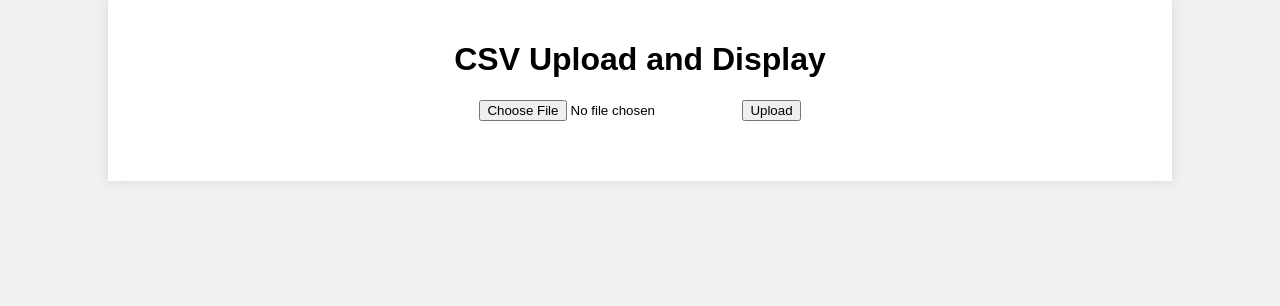
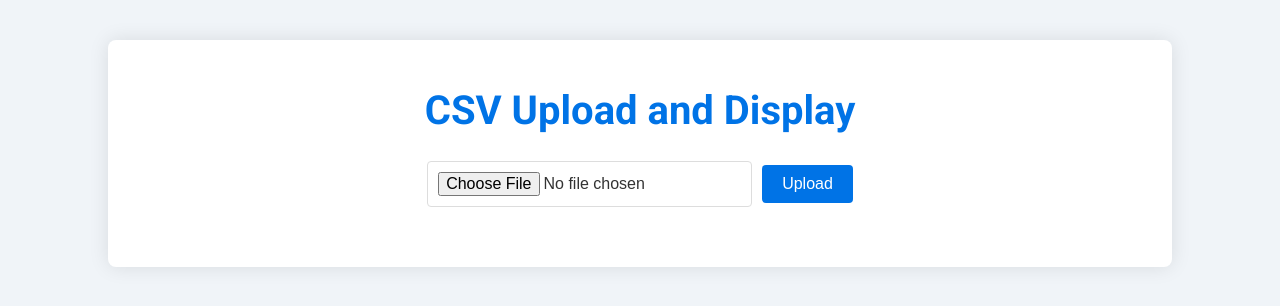
Before and after one commit to Shivek25/Data-Driven-Web-Application, a website: page public/index.html in a window 1280 px wide. Drawn offline with Linux system fonts and the light colour scheme.

Commit message:
Enhanced UI with better styles and fonts

```diff
--- a/public/styles.css
+++ b/public/styles.css
@@ -1,35 +1,64 @@
+/* Import Google Font */
+@import url('https://fonts.googleapis.com/css2?family=Roboto:wght@400;700&display=swap');
+
 body {
-  font-family: Arial, sans-serif;
-  background-color: #f0f0f0;
+  font-family: 'Roboto', sans-serif;
+  background-color: #f0f4f8;
   margin: 0;
   padding: 0;
+  color: #333;
 }
 
 .container {
   width: 80%;
-  margin: 0 auto;
+  max-width: 1200px;
+  margin: 40px auto;
   padding: 20px;
-  background-color: #fff;
-  box-shadow: 0 0 10px rgba(0, 0, 0, 0.1);
+  background-color: #ffffff;
+  border-radius: 8px;
+  box-shadow: 0 0 20px rgba(0, 0, 0, 0.1);
 }
 
 h1 {
   text-align: center;
+  color: #0073e6;
+  font-size: 2.5em;
 }
 
 form {
   display: flex;
   justify-content: center;
+  align-items: center;
   margin-bottom: 20px;
 }
 
 input[type="file"] {
   margin-right: 10px;
+  padding: 10px;
+  border: 1px solid #ddd;
+  border-radius: 4px;
+  font-size: 1em;
+}
+
+button {
+  padding: 10px 20px;
+  background-color: #0073e6;
+  color: #fff;
+  border: none;
+  border-radius: 4px;
+  font-size: 1em;
+  cursor: pointer;
+  transition: background-color 0.3s ease;
+}
+
+button:hover {
+  background-color: #005bb5;
 }
 
 #progress {
   margin-top: 10px;
   text-align: center;
+  font-style: italic;
 }
 
 #dataContainer {
@@ -40,16 +69,26 @@ input[type="file"] {
 table {
   width: 100%;
   border-collapse: collapse;
+  margin-top: 20px;
 }
 
 th, td {
-  padding: 8px 12px;
+  padding: 12px 15px;
   border: 1px solid #ddd;
   text-align: left;
 }
 
 th {
-  background-color: #f4f4f4;
+  background-color: #0073e6;
+  color: #ffffff;
+}
+
+tr:nth-child(even) {
+  background-color: #f9f9f9;
+}
+
+tr:hover {
+  background-color: #f1f1f1;
 }
 
 #pagination {
@@ -60,6 +99,11 @@ th {
 .page-link {
   margin: 0 5px;
   cursor: pointer;
-  color: blue;
+  color: #0073e6;
+  text-decoration: none;
+  font-weight: bold;
+}
+
+.page-link:hover {
   text-decoration: underline;
 }
```
